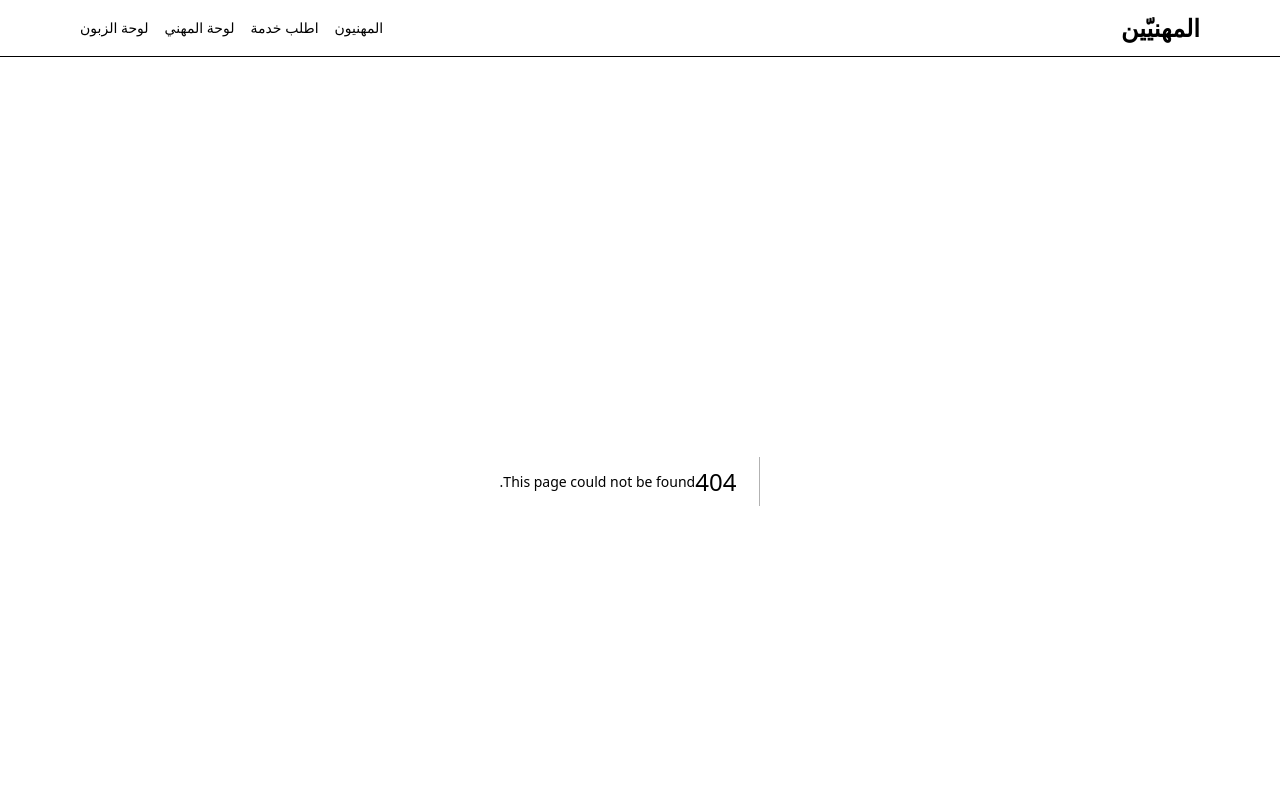
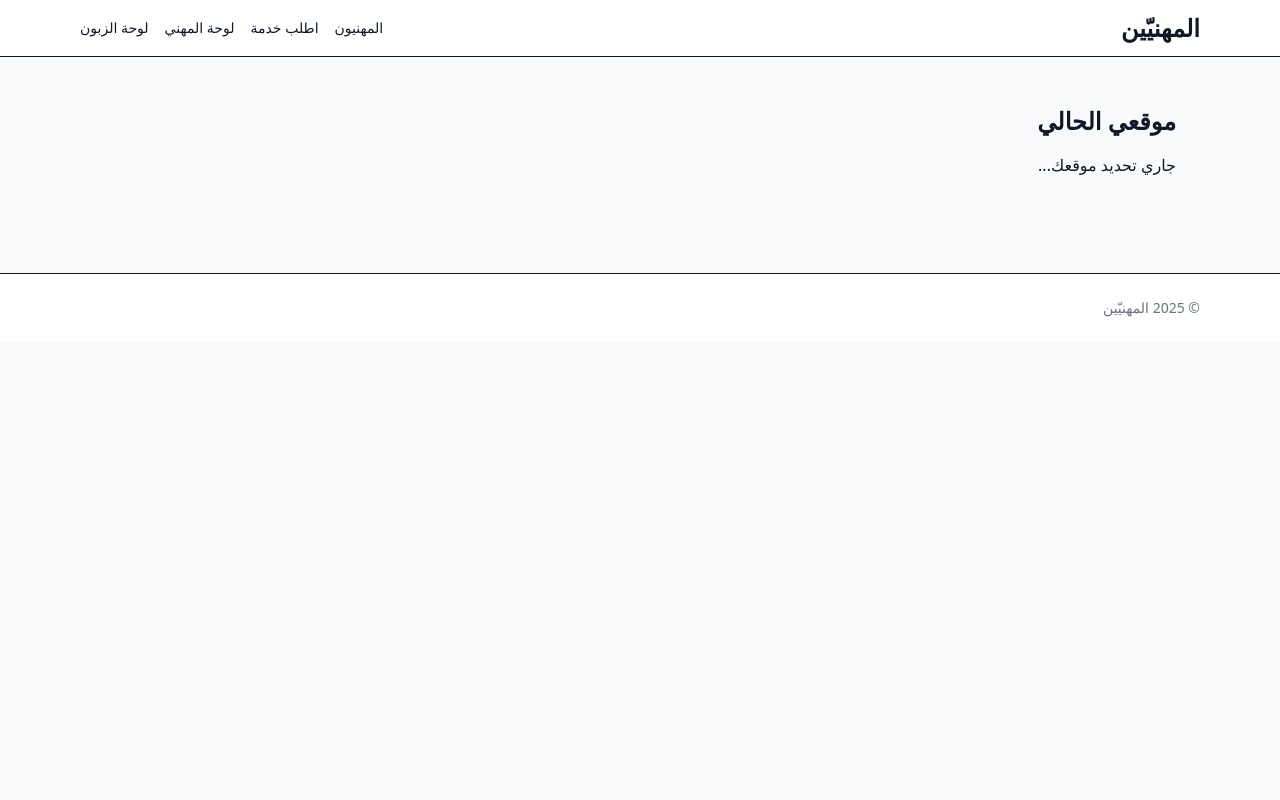
Before and after one commit to mahamidmoaad/mahniyeen, a Next.js app: page /gps in a window 1280 px wide. Before the commit this address had no page. Shown: the top 800 px of the page. Built offline with nearby package versions, Linux system fonts and the light colour scheme; no server answers.

Commit message:
Added GPS and Mahniyeen Table links in header

```diff
--- /dev/null
+++ b/src/app/gps/page.tsx
@@ -0,0 +1,24 @@
+'use client';
+import { useEffect, useState } from 'react';
+
+export default function GPSPage() {
+  const [location, setLocation] = useState<{ lat: number; lon: number } | null>(null);
+
+  useEffect(() => {
+    navigator.geolocation.getCurrentPosition(
+      (pos) => setLocation({ lat: pos.coords.latitude, lon: pos.coords.longitude }),
+      (err) => console.error(err)
+    );
+  }, []);
+
+  return (
+    <div className="p-6">
+      <h1 className="text-2xl font-bold mb-4">موقعي الحالي</h1>
+      {location ? (
+        <p>الإحداثيات: {location.lat}, {location.lon}</p>
+      ) : (
+        <p>جاري تحديد موقعك...</p>
+      )}
+    </div>
+  );
+}
--- /dev/null
+++ b/src/app/mahniyeen-table/page.tsx
@@ -0,0 +1,40 @@
+'use client';
+import { useEffect, useState } from 'react';
+import { supabase } from '@/lib/supabaseClient';
+
+export default function MahniyeenTable() {
+  const [data, setData] = useState<any[]>([]);
+
+  useEffect(() => {
+    const fetchData = async () => {
+      const { data, error } = await supabase.from('professionals').select('*');
+      if (error) console.error(error);
+      else setData(data || []);
+    };
+    fetchData();
+  }, []);
+
+  return (
+    <div className="p-6">
+      <h1 className="text-2xl font-bold mb-4">جدول المهنيين</h1>
+      <table className="min-w-full border">
+        <thead>
+          <tr className="bg-gray-100">
+            <th className="border px-4 py-2">الاسم</th>
+            <th className="border px-4 py-2">المهنة</th>
+            <th className="border px-4 py-2">الموقع</th>
+          </tr>
+        </thead>
+        <tbody>
+          {data.map((item, i) => (
+            <tr key={i}>
+              <td className="border px-4 py-2">{item.name}</td>
+              <td className="border px-4 py-2">{item.job}</td>
+              <td className="border px-4 py-2">{item.city}</td>
+            </tr>
+          ))}
+        </tbody>
+      </table>
+    </div>
+  );
+}
--- a/src/components/CategoryCard.tsx
+++ b/src/components/CategoryCard.tsx
@@ -1,4 +1,5 @@
 // src/components/CategoryCard.tsx
+
 import Link from 'next/link'
 export default function CategoryCard({ cat }: any) {
   return (
--- a/src/components/Header.tsx
+++ b/src/components/Header.tsx
@@ -11,6 +11,8 @@ export default function Header() {
           <Link href="/create-job" className="hidden md:inline-block bg-black text-white px-4 py-2 rounded">أرسل طلب</Link>
           <Link href="/login" className="text-sm">تسجيل / دخول</Link>
         </div>
+        <Link href="/mahniyeen-table">الجدول</Link>
+        <Link href="/gps">GPS</Link>
       </div>
     </header>
   )
```
